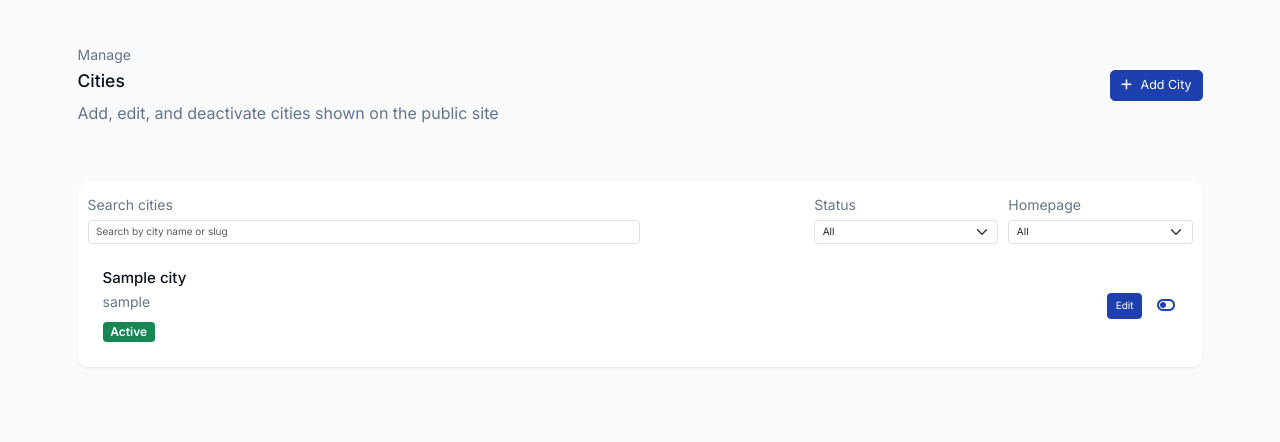
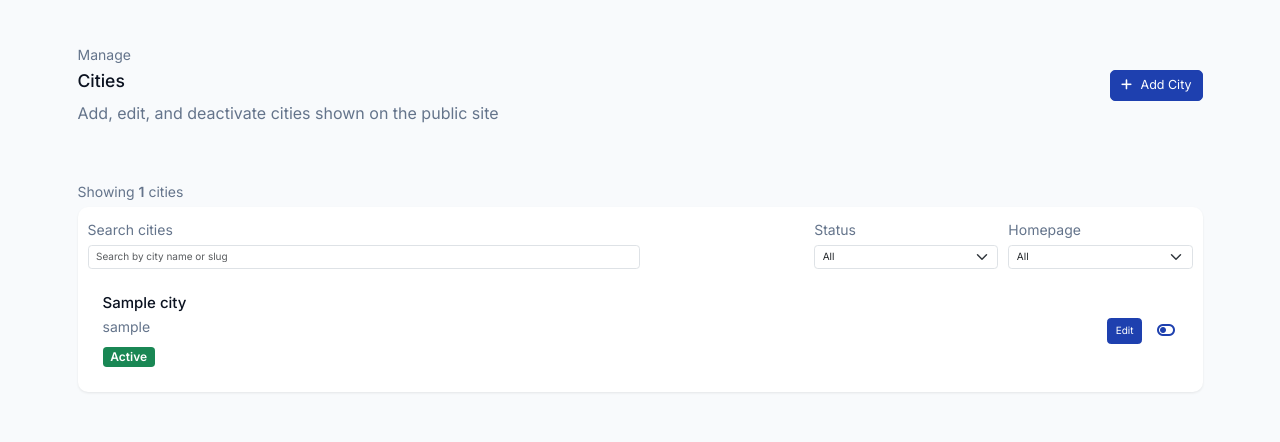
Before and after one commit to creatvie-introvert/btr-directory-mvp, a Django app: page /dashboard/cities/ in a window 1280 px wide. Shown: the part 33-475 px from the top of the page. Run offline with Django 5.2, Linux system fonts and the light colour scheme; tables that the repository leaves empty hold one stand-in row (values such as "Sample post"); some libraries are stand-ins or nearby versions.

Commit message:
feat(dashboard): add results summary and clear filters to city list

```diff
--- a/core/static/core/css/styles.css
+++ b/core/static/core/css/styles.css
@@ -313,6 +313,10 @@ button[aria-expanded="true"] .filter-chevron {
     cursor: pointer;
 }
 
+.filter-clear {
+    color: var(--btr-text-muted) !important;
+}
+
 
 /* Tablet */
 @media (min-width: 576px) {
--- a/dashboard/templates/dashboard/cities/list.html
+++ b/dashboard/templates/dashboard/cities/list.html
@@ -43,6 +43,19 @@
     <div class="container">
         <div class="row">
             <div class="col-12">
+                <div class="d-flex justify-content-between align-items-center mb-2">
+                    <p class="mb-0 text-muted small">
+                        Showing <strong>{{ cities|length }}</strong> cities
+                    </p>
+
+                    {% if q or status or homepage %}
+                    <div class="d-flex">
+                        <a href="{% url 'dashboard:cities_list' %}" class="badge rounded-pill text-bg-light border text-decoration-none filter-clear">
+                            clear x
+                        </a>
+                    </div>
+                    {% endif %}
+                </div>
                 <div class="card border-0 shadow-sm rounded-4">
                     <div class="card-body">
                         <form method="GET"
```
